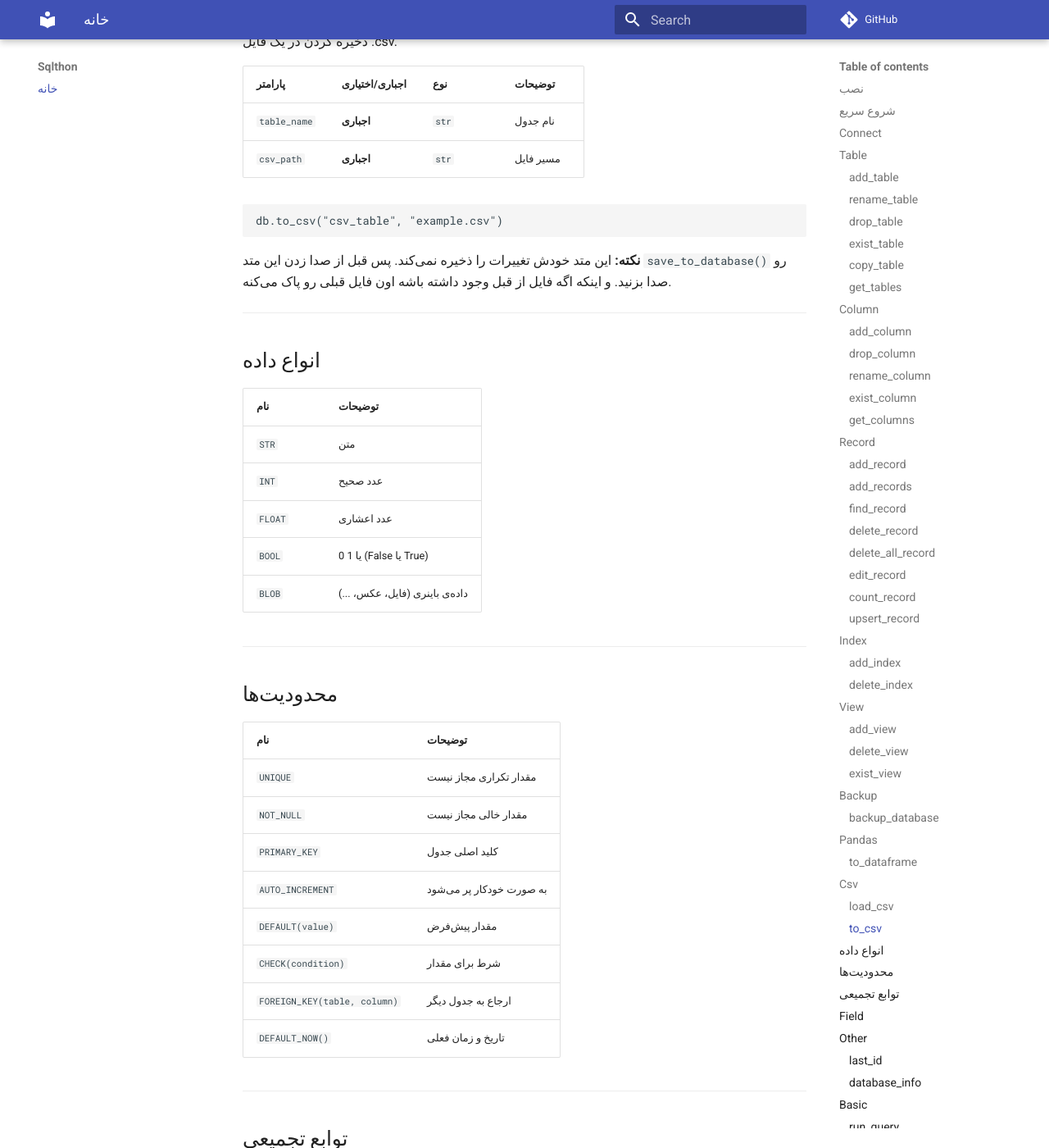
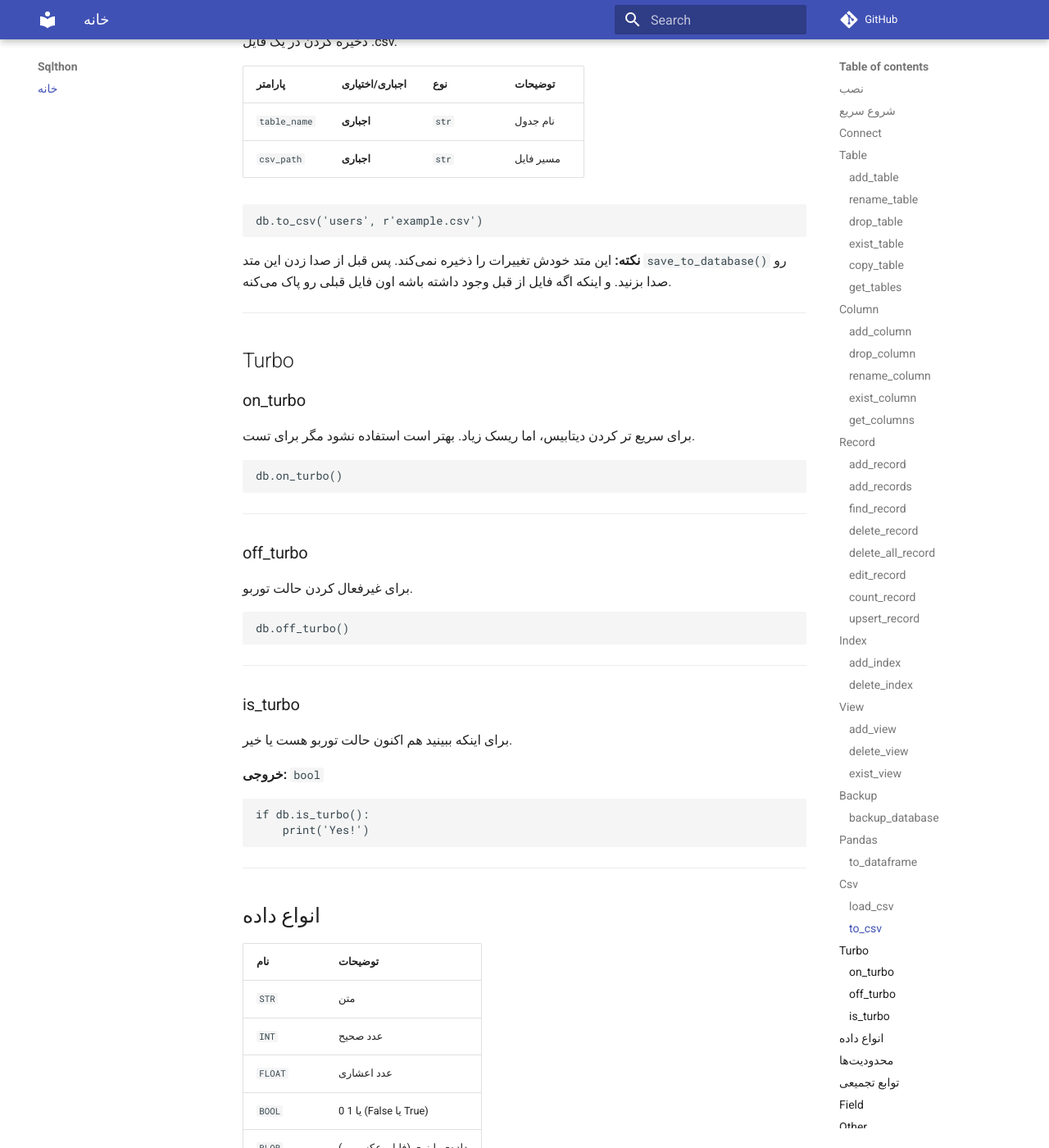
Before and after one commit to SAUMS-1391/sqlthon, an MkDocs documentation site: the page built from docs/index.md, in a window 1280 px wide and 1400 px high, scrolled down 14015 px. Shown: the whole window at 82% size. Built offline with MkDocs 1.6.1 and Material for MkDocs 9.7.7, drawn with Linux system fonts in a browser that asks for light colours; comment, search, counter and statistics services are not loaded.

Commit message:
Update index.md

````diff
--- a/docs/index.md
+++ b/docs/index.md
@@ -604,10 +604,46 @@ db.load_csv("csv_table", "example.csv")
 | `csv_path` | **اجباری** | `str` | مسیر فایل |
 
 ```python
-db.to_csv("csv_table", "example.csv")
+db.to_csv('users', r'example.csv')
 ```
 
 **نکته:** این متد خودش تغییرات را ذخیره نمی‌کند. پس قبل از صدا زدن این متد `save_to_database()` رو صدا بزنید. و اینکه اگه فایل از قبل وجود داشته باشه اون فایل قبلی رو پاک می‌کنه.
+
+---
+
+## Turbo
+
+### on_turbo
+
+برای سریع تر کردن دیتابیس، اما ریسک زیاد.
+بهتر است استفاده نشود مگر برای تست.
+
+```python
+db.on_turbo()
+```
+
+---
+
+### off_turbo
+
+برای غیرفعال کردن حالت توربو.
+
+```python
+db.off_turbo()
+```
+
+---
+
+### is_turbo
+
+برای اینکه ببینید هم اکنون حالت توربو هست یا خیر.
+
+**خروجی:** `bool`
+
+```python
+if db.is_turbo():
+    print('Yes!')
+```
 
 ---
 
@@ -790,5 +826,7 @@ with Connect("shop.db") as db:
 ---
 
 **آخرین به‌روزرسانی:** 0.0.12
+
 **سازنده:** SAUMS
+
 **ایمیل:** saums1391@gmail.com
````
Also changed, not shown: other parts of docs/index.md (+1 -1 lines).
